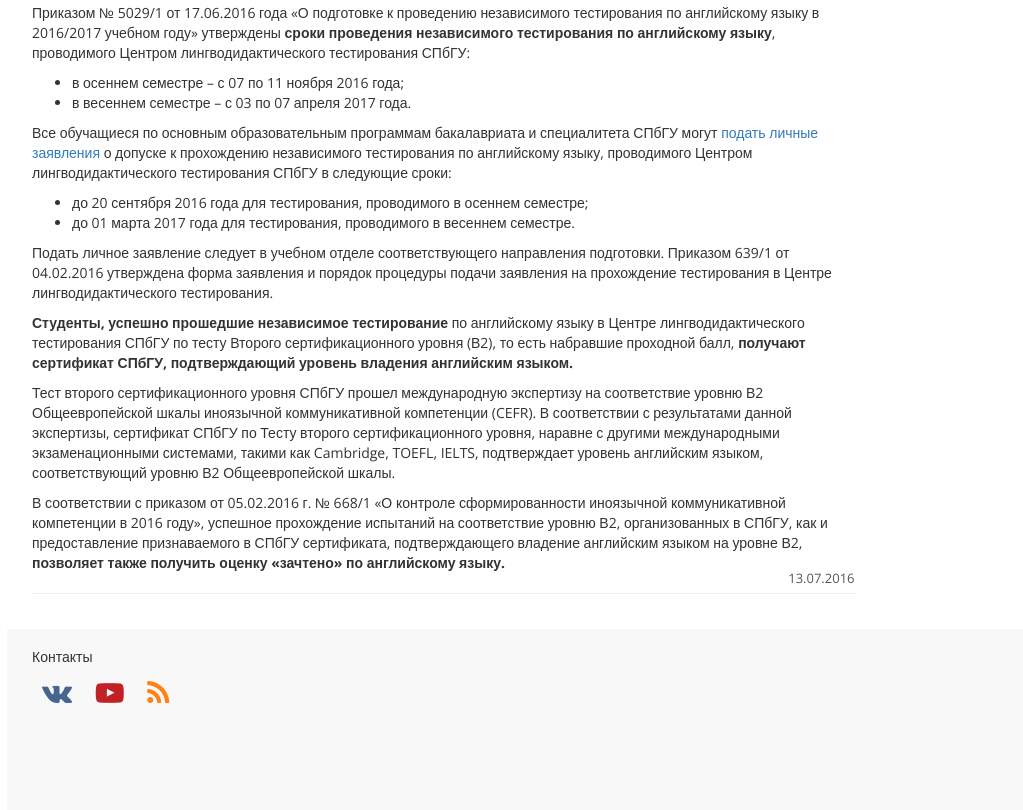
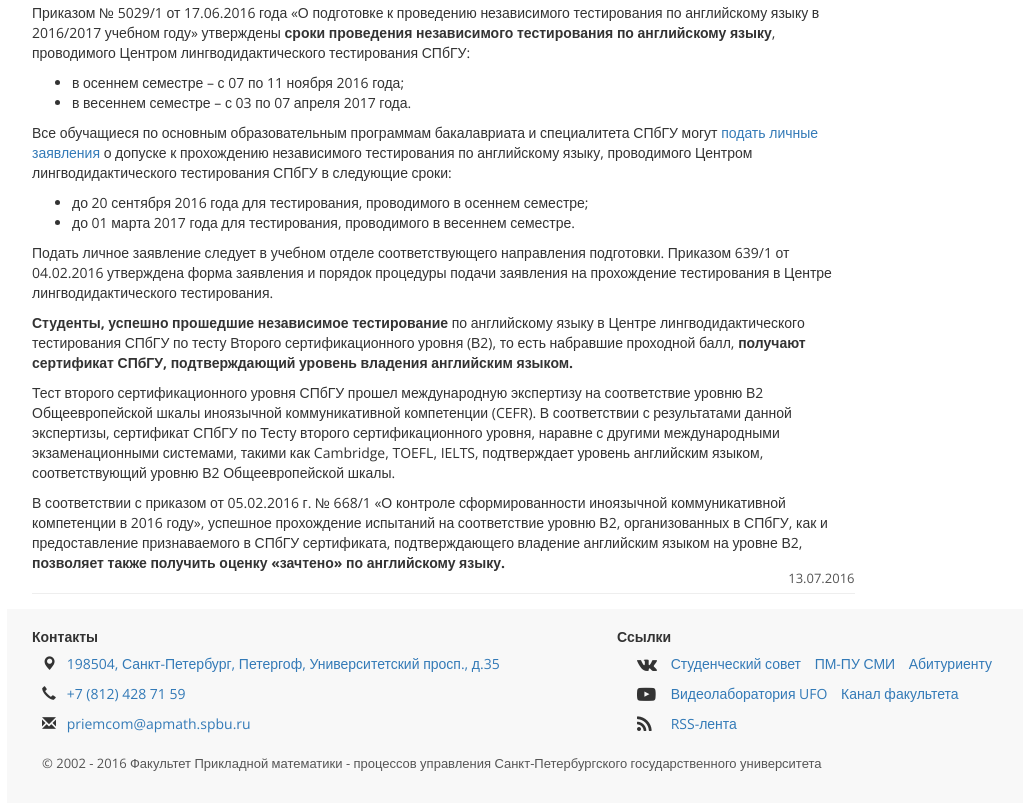
Before and after one commit to zabelinka/ApmathReDesign, a plain HTML site: page index_b.html in a window 1280 px wide. Shown: the part 974-1784 px from the top of the page, without its empty margins (48-1071 px from the left). Drawn offline with nearby package versions, Linux system fonts and the light colour scheme.

Commit message:
add to footer contacts and social links

```diff
--- a/css/style.css
+++ b/css/style.css
@@ -77,7 +77,7 @@ title row style
     margin-bottom: 20px;
 }
 #amcp_logo {
-    margin: 5px 0px 0px 20px;
+    margin: 5px 0 0 20px;
     height: 100px;
 }
 
@@ -157,7 +157,7 @@ button.virtual-tour {
                                             #efebe5 40%, #efebe5 60%,
                                             transparent 90%, transparent 100%);
     opacity: 1;
-    box-shadow: 0px 6px 7px -3px #b8b6b2;
+    box-shadow: 0 6px 7px -3px #b8b6b2;
 
     border: none;
 }
@@ -193,7 +193,7 @@ faculty news
 .news{
     font-family: 'Open Sans', sans-serif;
     margin-top: 4px;
-    padding: 10px 0px 20px 0;
+    padding: 10px 0 0 0;
     /*background-color: #fbfbf4;*/
 }
 .news>h3{
@@ -204,12 +204,12 @@ faculty news
 
 .news>.news-item{
     background-color: white;
-    padding: 0px 10px 0px ;
+    padding: 0 10px 0 ;
     margin-bottom: 15px;
     margin-top: 8px;
 }
 .news>.news-item>h5{
-    margin-top: 0px;
+    margin-top: 0;
     font-weight: 600;
     font-size: 12pt;
 }
@@ -218,9 +218,9 @@ faculty news
     text-align: right;
 }
 .news-item.info>ul{
-    padding: 0px;
+    padding: 0;
     margin-top: -15px;
-    margin-bottom: 0px;
+    margin-bottom: 0;
 
 }
 .news-item.info>ul>li{
@@ -235,7 +235,7 @@ faculty news
     margin-bottom: 15px;
 }
 .news>.news-item>hr, .news>.spbu-news-item>hr, .news>.spbu-info-item>hr{
-    margin: 5px 0px 0px;
+    margin: 5px 0 0;
 }
 /*
 spbu news
@@ -253,7 +253,7 @@ spbu news
     margin-bottom: 20px;
 }
 .spbu-news>.spbu-news-item>h5, .spbu-info>.spbu-info-item>h5{
-    margin-top: 0px;
+    margin-top: 0;
     font-size: 11pt;
 }
 .spbu-news>.spbu-news-item>h5>a, .spbu-info>.spbu-info-item>h5>a{
@@ -272,23 +272,38 @@ footer
 .footer{
     background-color: #f8f8f8;
     font-family: 'Open Sans', sans-serif ;
-
-    padding-bottom: 100px;
 }
-.contacts{
-    padding :10px;
+.contacts, .links{
+    padding :10px 10px 0;
+}
+.footer h5{
+    font-weight: 600;
+}
+.official-contacts>div, .socials>div{
+    margin: 10px 10px;
+}
+.official-contacts>div>a{
+    margin-left: 7px;
+}
+div.socials{
+    margin: 0 10px 0;
 }
 
-.fa-youtube-play{
-    color: #c12025;
+div.socials>div>a{
+    margin-left: 10px;
 }
-.fa-vk{
-    color: #45668e;
-}
-.fa-rss{
-    color: #ff8013;
+i.fa{
+width: 20px;
 }
 
+
+.authentic{
+    color: #555;
+    font-size: small;
+    font-family: 'Open Sans', sans-serif;
+    font-weight: 200;
+    padding: 10px 20px 20px;
+}
 
 /*linear-gradient(to bottom,
     #2675D0 0%, #2675d0 6%, #e43f51 30%, #e43f51 36%,
--- a/index_b.html
+++ b/index_b.html
@@ -359,24 +359,62 @@
 
     </div>
 
-        <div class="row">
-            <div class="col-sm-12 footer">
-                <div class="contacts">
-                    <h5>Контакты</h5>
+    <div class="row footer">
+        <div class="col-sm-6">
+            <div class="contacts">
+                <h5>Контакты</h5>
 
-                    <a class="fa btn-sm btn-social-icon btn-vk" href="http://vk.com" title="ВКонтакте">
-                        <span class="fa fa-vk fa-2x"></span>
-                    </a>
-                    <a class="fa btn-sm btn-social-icon btn-youtube" href="http://vk.com" title="YouTube">
-                        <span class="fa fa-youtube-play fa-2x"></span>
-                    </a>
-                    <a class="fa btn-sm btn-social-icon btn-rss" href="http://vk.com" title="RSS-лента">
-                        <span class="fa fa-rss fa-2x"></span>
-                    </a>
+                <div class="official-contacts">
+                    <div class="address">
+                        <span class="glyphicon glyphicon-map-marker"></span>
+                        <a href=""> 198504, Санкт-Петербург, Петергоф, Университетский просп., д.35 </a>
+                    </div>
+                    <div class="phone-number">
+                        <span class="glyphicon glyphicon-earphone"></span>
+                        <a href="tel:+78124287159"> +7 (812) 428 71 59 </a>
+                    </div>
+                    <div class="email">
+                        <span class="glyphicon glyphicon-envelope"></span>
+                        <a href="mailto:priemcom@apmath.spbu.ru"> priemcom@apmath.spbu.ru</a>
+                    </div>
+
                 </div>
 
+
+            </div>
+
+        </div>
+        <div class="col-sm-6">
+            <div class="links">
+                <h5>Ссылки</h5>
+                <div class="socials">
+                    <div class="vk">
+                        <i class="fa fa-vk fa-lg"></i>
+                        <a href="#">Студенческий совет</a>
+                        <a href="#">ПМ-ПУ СМИ</a>
+                        <a href="#">Абитуриенту</a>
+                    </div>
+
+                    <div class="youtube">
+                        <i class="fa fa-youtube-play fa-lg"></i>
+                        <a href="#">Видеолаборатория UFO</a>
+                        <a href="#">Канал факультета</a>
+                    </div>
+
+                    <div class="rss">
+                        <i class="fa fa-rss fa-lg"></i>
+                        <a href="#"> RSS-лента</a>
+                    </div>
+
+                </div>
             </div>
         </div>
+    </div>
+    <div class="row footer">
+        <div class="col-sm-12">
+            <p class="authentic"> © 2002 - 2016 Факультет Прикладной математики - процессов управления Санкт-Петербургского государственного университета</p>
+        </div>
+    </div>
 
 </div>
 
```
